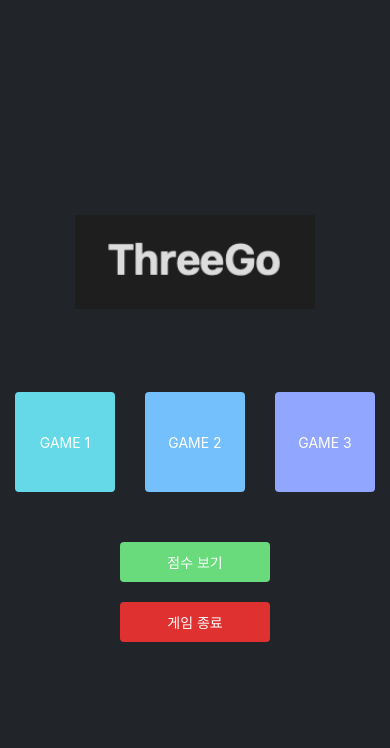
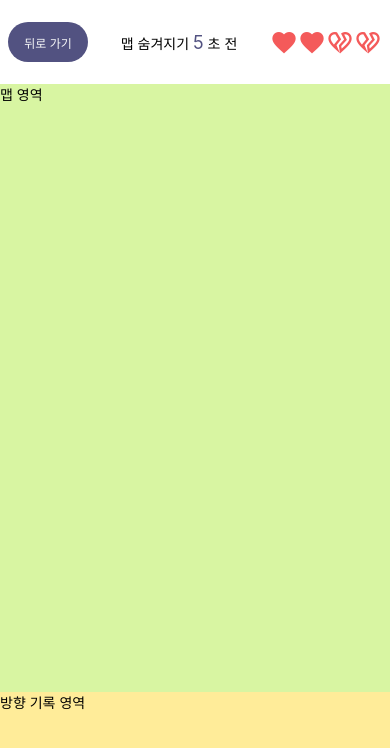
Before and after one commit to three-go/frontend, a React Native app: screen /Game1 in a window 390 px wide. Shown: the top 748 px of the page. Built offline with nearby package versions, Linux system fonts and the light colour scheme.

Commit message:
feat: Add ui game layout

```diff
--- a/App.js
+++ b/App.js
@@ -3,8 +3,7 @@ import React from "react";
 import { NavigationContainer } from "@react-navigation/native";
 import { createNativeStackNavigator } from "@react-navigation/native-stack";
 
-import { GameLayout } from "./src/components";
-import { MainContainer } from "./src/features";
+import { MainContainer, Game1Container } from "./src/features";
 const Stack = createNativeStackNavigator();
 
 const App = () => {
@@ -18,8 +17,8 @@ const App = () => {
         />
 
         <Stack.Screen
-          name="GameLayout"
-          component={GameLayout}
+          name="Game1"
+          component={Game1Container}
           options={{ headerShown: false }}
         />
       </Stack.Navigator>
--- a/src/components/Buttons/SmallButton.js
+++ b/src/components/Buttons/SmallButton.js
@@ -27,7 +27,7 @@ const styles = StyleSheet.create({
   container: (bgColor) => {
     return {
       width: 80,
-      height: 35,
+      height: 40,
       backgroundColor: bgColor,
       borderRadius: 20,
       alignItems: "center",
--- a/src/components/Layouts/GameLayout.js
+++ b/src/components/Layouts/GameLayout.js
@@ -1,6 +1,7 @@
 import React from "react";
 
-import { View, StyleSheet, SafeAreaView } from "react-native";
+import { View, StyleSheet } from "react-native";
+import { SafeAreaView } from "react-native-safe-area-context";
 
 import { GameHeader } from "../index";
 
@@ -12,7 +13,7 @@ import { GameHeader } from "../index";
 */
 const GameLayout = ({ children }) => {
   return (
-    <SafeAreaView style={styles.container}>
+    <SafeAreaView style={styles.container} edges={["top"]}>
       <View style={styles.header}>
         <GameHeader onPressBack={() => console.log("go back to home!")} />
       </View>
@@ -24,13 +25,18 @@ const GameLayout = ({ children }) => {
 const styles = StyleSheet.create({
   container: {
     flex: 1,
+    backgroundColor: "#212529",
   },
   header: {
     height: "10%",
   },
   gameBoard: {
-    height: "90%",
-    backgroundColor: "lightblue",
+    flex: 1,
+    justifyContent: "center",
+    alignItems: "center",
+    width: "100%",
+    height: "100%",
+    backgroundColor: "#ffffff",
   },
 });
 
--- a/src/components/Timers/TextTimer.js
+++ b/src/components/Timers/TextTimer.js
@@ -1,4 +1,5 @@
 import React, { useState, useEffect } from "react";
+
 import { View, Text, StyleSheet } from "react-native";
 
 const TextTimer = () => {
--- /dev/null
+++ b/src/features/game1/container/Game1Container.js
@@ -0,0 +1,34 @@
+import React from "react";
+
+import { View, Text, StyleSheet } from "react-native";
+
+import { GameLayout } from "../../../components";
+
+const Game1Container = () => {
+  return (
+    <GameLayout>
+      <View style={styles.playArea}>
+        <Text>맵 영역</Text>
+      </View>
+
+      <View style={styles.recordArea}>
+        <Text>방향 기록 영역</Text>
+      </View>
+    </GameLayout>
+  );
+};
+
+const styles = StyleSheet.create({
+  playArea: {
+    width: "100%",
+    height: "80%",
+    backgroundColor: "#d8f5a2",
+  },
+  recordArea: {
+    width: "100%",
+    height: "20%",
+    backgroundColor: "#ffec99",
+  },
+});
+
+export default Game1Container;
--- a/src/features/index.js
+++ b/src/features/index.js
@@ -1,3 +1,4 @@
+import Game1Container from "./game1/container/Game1Container";
 import MainContainer from "./main";
 
-export { MainContainer };
+export { MainContainer, Game1Container };
--- a/src/features/main/container/MainContainer.js
+++ b/src/features/main/container/MainContainer.js
@@ -5,7 +5,7 @@ import RNExitApp from "react-native-exit-app";
 import { SafeAreaProvider } from "react-native-safe-area-context";
 import SystemNavigationBar from "react-native-system-navigation-bar";
 
-import { DefaultButton, ContentModal } from "../../../components";
+import { DefaultButton, SmallButton, ContentModal } from "../../../components";
 import { game } from "../../../utils";
 import Main from "../presenter/Main";
 
@@ -42,7 +42,7 @@ const MainContainer = ({ navigation }) => {
   const handleStartGame = () => {
     setGameNumber(null);
     setDescriptionModalVisible(!descriptionModalVisible);
-    navigation.navigate("GameLayout");
+    navigation.navigate("Game1");
   };
 
   return (
@@ -75,10 +75,15 @@ const MainContainer = ({ navigation }) => {
           content={game.description[gameNumber]}
           isVisible={descriptionModalVisible}
         >
-          <DefaultButton
+          <SmallButton
             content="게임 시작"
             color="#69db7c"
             onPress={handleStartGame}
+          />
+          <SmallButton
+            content="닫기"
+            color="#e03131"
+            onPress={handleSelectGameNumberAndShowDescriptionModal()}
           />
         </ContentModal>
       )}
```
Also changed, not shown: src/features/game1/presenter/Game.js (added, +7 -0 lines), src/features/game1/index.js (added).
